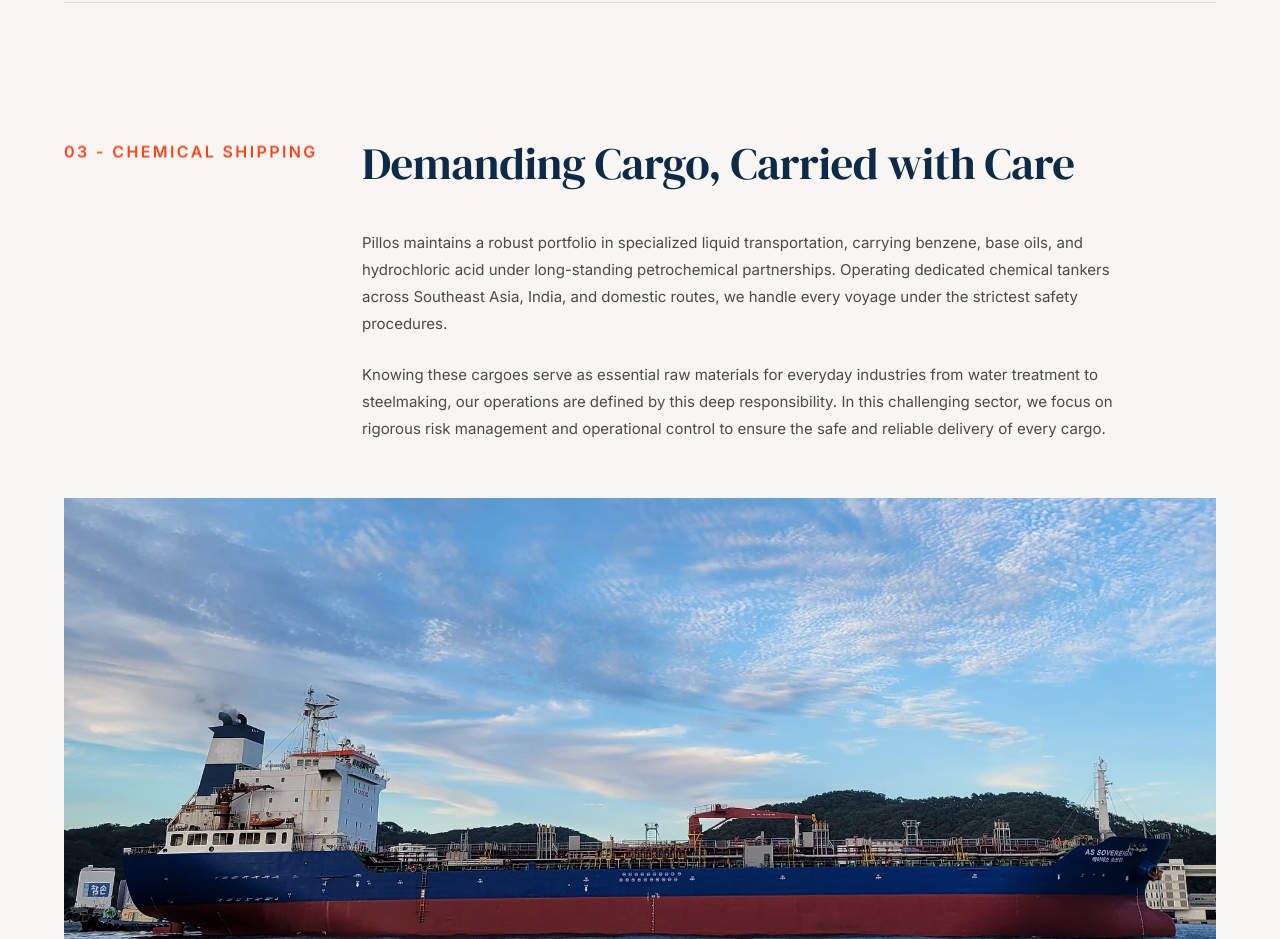
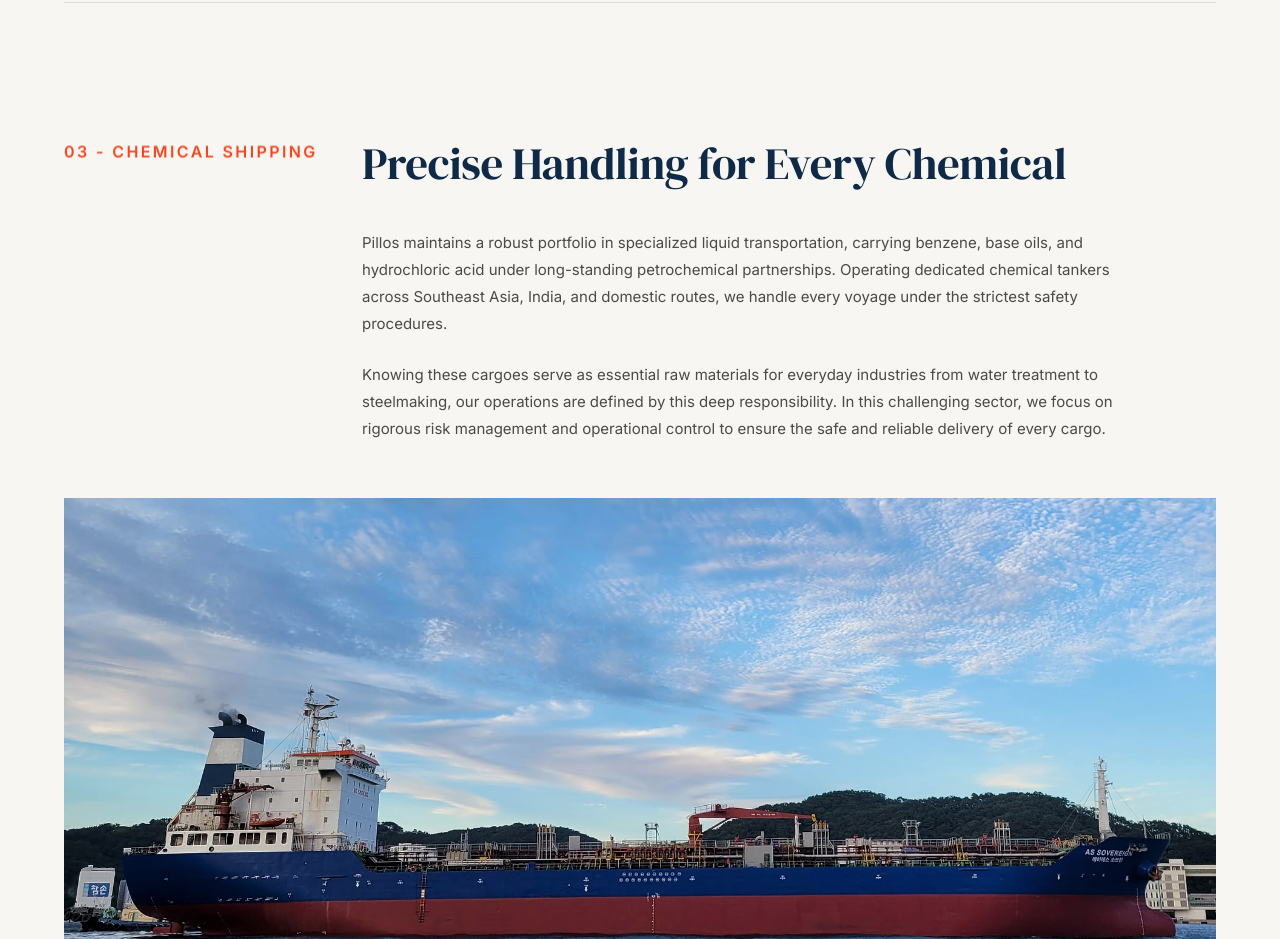
Before and after one commit to rheegr/pillos-corporate-site, a Next.js app: page /services in a window 1280 px wide. Shown: the part 2740-3679 px from the top of the page. Built offline with nearby package versions, Linux system fonts and the light colour scheme; a web font is replaced by a local one.

Commit message:
Update gas and chemical service headings.
Replace the Korean gas heading and both chemical headings on the services page. The English gas heading stays Energy Carried with Care.

Co-authored-by: thecoder <rheegr@users.noreply.github.com>

```diff
--- a/src/data/content.ts
+++ b/src/data/content.ts
@@ -446,7 +446,7 @@ export const servicesTabs = {
       overline: { en: "02 - GAS SHIPPING", ko: "02 - 가스 운송" },
       heading: {
         en: "Energy Carried with Care",
-        ko: "안전을 최우선으로 하는 가스 운송",
+        ko: "산업의 에너지를 안전하게 실어 나릅니다",
       },
       paragraphs: [
         {
@@ -468,8 +468,8 @@ export const servicesTabs = {
       imagePosition: "center bottom",
       overline: { en: "03 - CHEMICAL SHIPPING", ko: "03 - 케미컬 운송" },
       heading: {
-        en: "Demanding Cargo, Carried with Care",
-        ko: "안전과 정밀함이 요구되는 케미컬 운송",
+        en: "Precise Handling for Every Chemical",
+        ko: "까다로운 케미컬도 정밀하게 운송합니다",
       },
       paragraphs: [
         {
```
